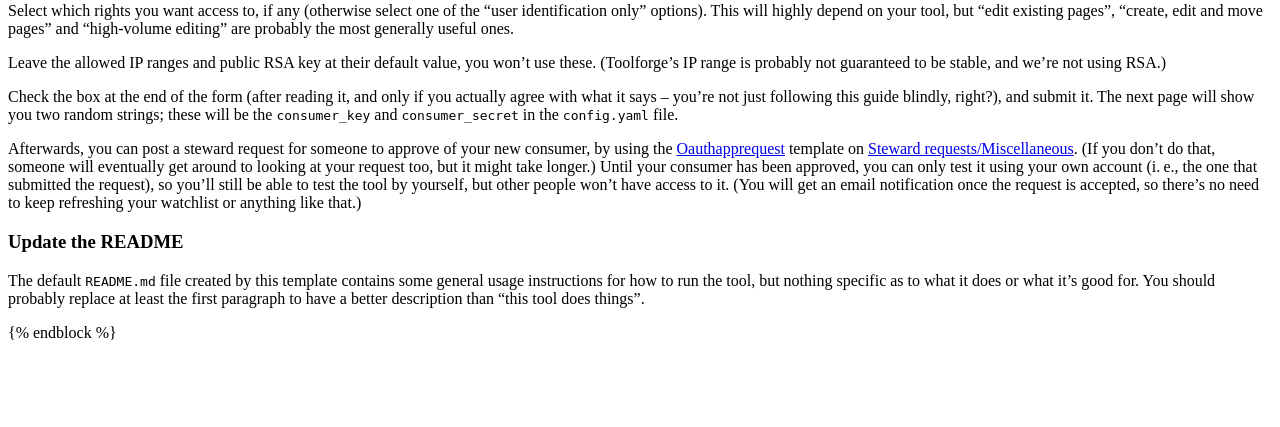
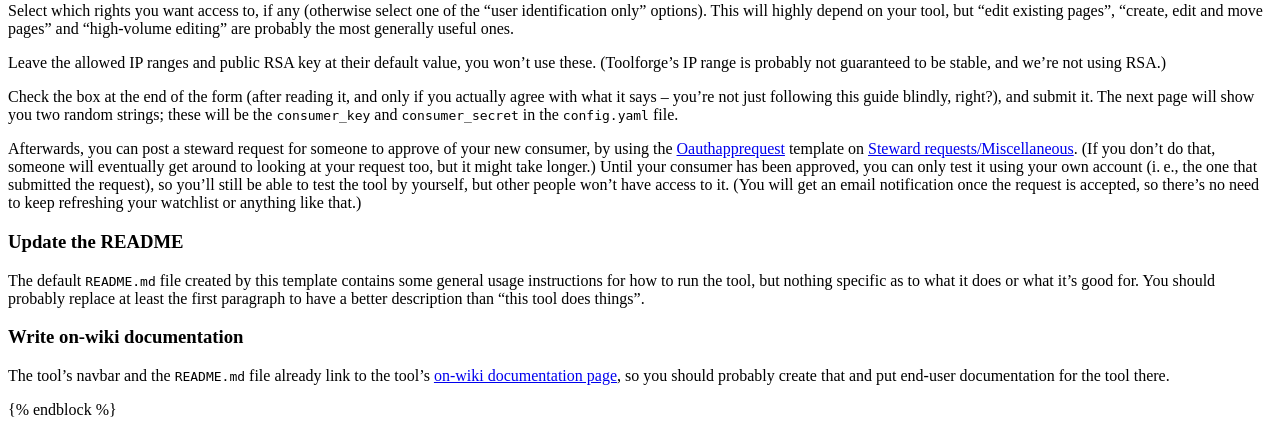
Before and after one commit to lucaswerkmeister/cookiecutter-toolforge, a Python web app: template {{cookiecutter.tool_identifier}}/templates/index.html in a window 1280 px wide. Shown: the part 2118-2545 px from the top of the page. Before the commit the page ends 2458 px from the top, so only its background shows below. Run offline with Jinja, Linux system fonts and the light colour scheme; the template is opened without the code that fills it, so the values that code supplies are empty.

Commit message:
Add step to write on-wiki documentation

```diff
--- a/{{cookiecutter.tool_identifier}}/templates/index.html
+++ b/{{cookiecutter.tool_identifier}}/templates/index.html
@@ -234,4 +234,10 @@ chmod go-rwx config.yaml</pre></code>
   You should probably replace at least the first paragraph
   to have a better description than “this tool does things”.
 </p>
+<h3>Write on-wiki documentation</h3>
+<p>
+  The tool’s navbar and the <code>README.md</code> file already link to the tool’s
+  <a href="https://www.wikidata.org/wiki/User:{% endraw %}{{ cookiecutter.user_name | replace(' ', '_') }}/{{ cookiecutter.tool_name | replace(' ', '_') }}{% raw %}">on-wiki documentation page</a>,
+  so you should probably create that and put end-user documentation for the tool there.
+</p>
 {% endblock %}{% endraw %}
```
